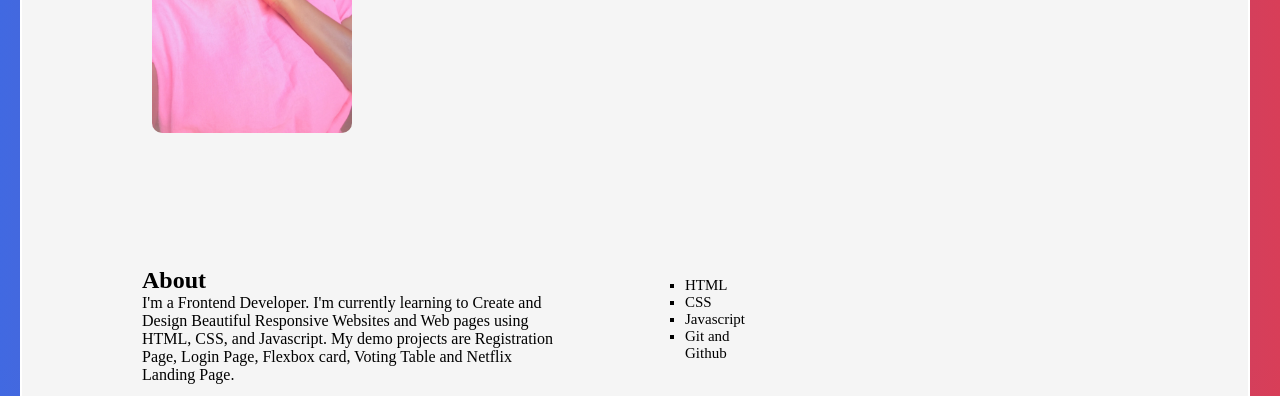
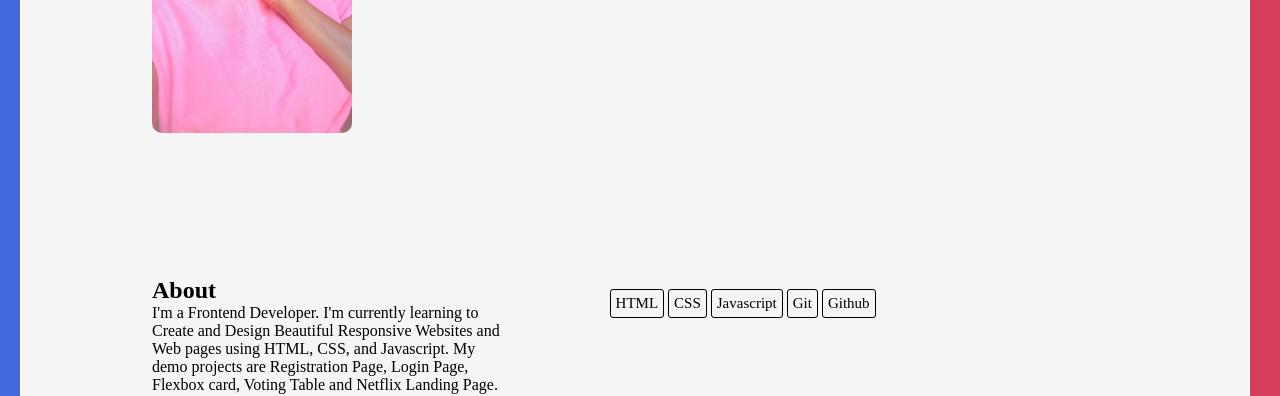
Before and after one commit to Ogooluwakiitan/my_portfolio, a plain HTML site: page index.html in a window 1280 px wide. Shown: the part 443-839 px from the top of the page. Drawn offline with Linux system fonts and the light colour scheme.

Commit message:
add more styles

```diff
--- a/index.html
+++ b/index.html
@@ -62,10 +62,11 @@
           </div>
           <div class="contents">
             <ul class="second-list">
-              <li>HTML</li>
-              <li>CSS</li>
-              <li>Javascript</li>
-              <li>Git and Github</li>
+              <li class="list">HTML</li>
+              <li class="list">CSS</li>
+              <li class="list">Javascript</li>
+              <li class="list">Git</li>
+              <li class="list">Github</li>
             </ul>
           </div>
         </div>
--- a/style.css
+++ b/style.css
@@ -60,11 +60,12 @@ img {
 }
 .right-content {
   display: flex;
+  width: 60%;
   margin: 120px;
   padding: 10px;
 }
 .content {
-  width: 50%;
+  /* width: 50%; */
   padding: 30px;
   margin-left: 20px;
   justify-content: center;
@@ -74,19 +75,28 @@ img {
 /* left-content styles */
 .left-content {
   display: flex;
-  width: 50%;
-  margin: 120px;
+  width: 60%;
+  margin: 130px;
   justify-content: space-between;
 }
 .about {
   margin-right: 70px;
 }
 .contents {
-  margin-left: 50px;
+  margin-left: 20px;
   padding: 10px;
   font-size: 15px;
   font-weight: 500;
 }
-.second-list {
-  list-style-type: square;
+.second-list{
+    display: flex;
+    justify-content: space-between;
+    width: 50%;
+
 }
+.list{
+    border: 1px solid black;
+    border-radius: 3px;
+    padding: 5px;
+    margin: 2px;
+}
```
